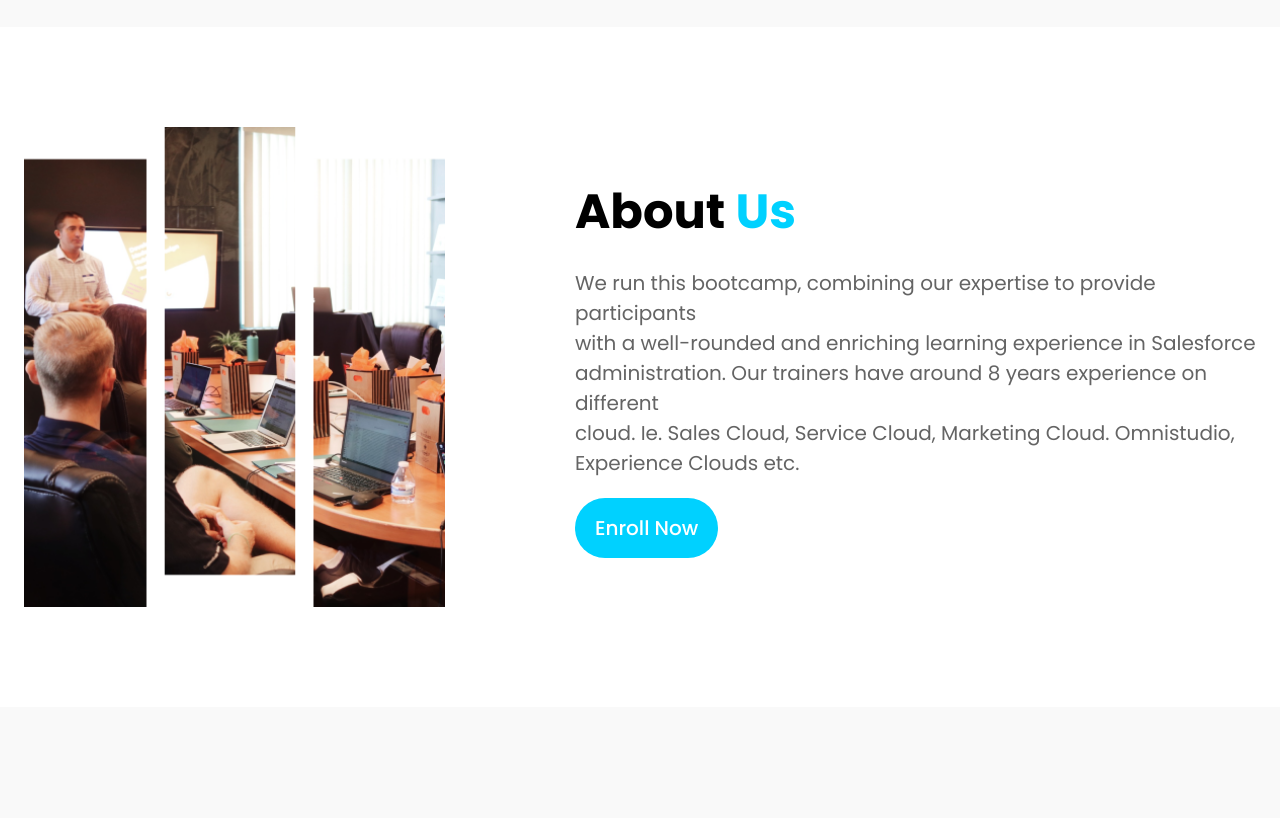
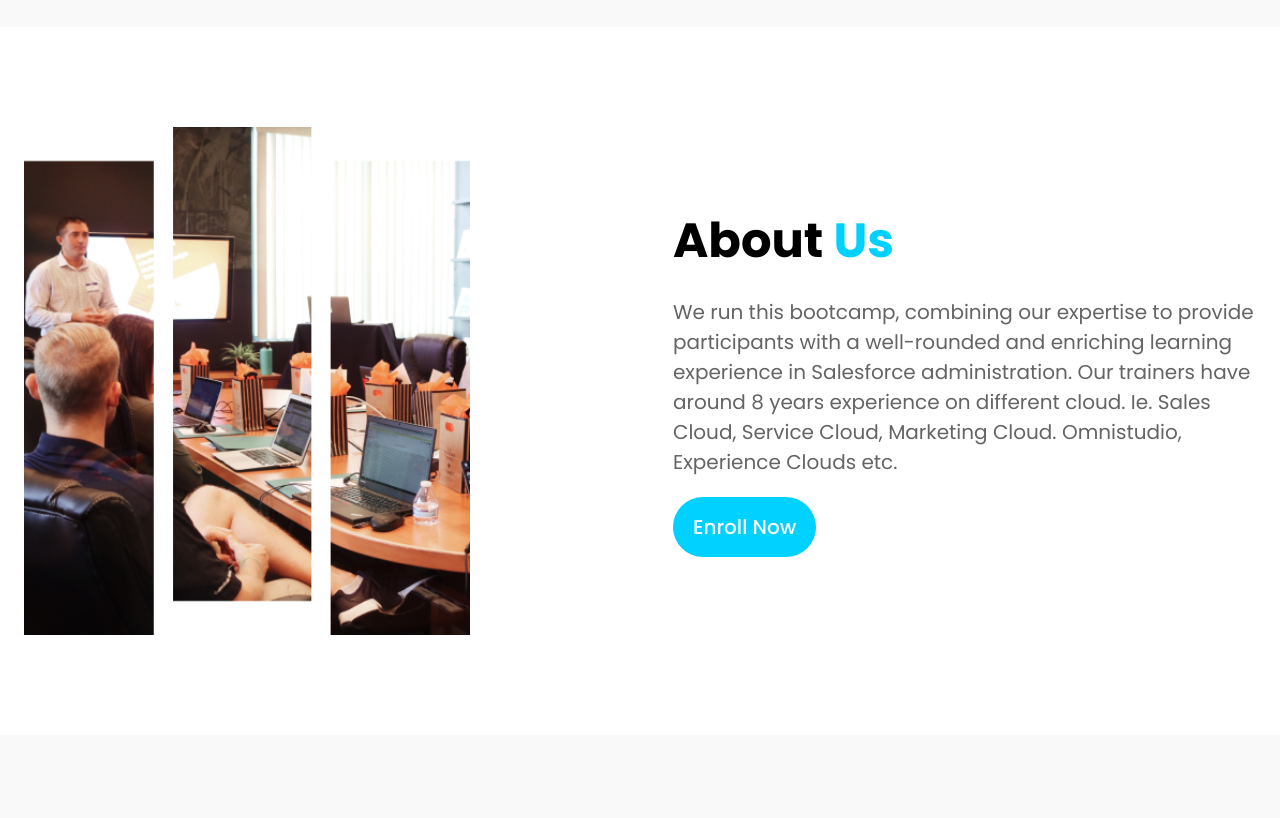
Before and after one commit to Iqtidartara/NM-Salesforce-Bootcamp, a Next.js app: page / in a window 1280 px wide. Shown: the part 740-1558 px from the top of the page. Built offline with nearby package versions, Linux system fonts and the light colour scheme.

Commit message:
NM Salesforce Bootcamp5

```diff
--- a/app/api/contact/route.ts
+++ b/app/api/contact/route.ts
@@ -10,8 +10,8 @@
   const transporter = nodemailer.createTransport({
     service: "gmail", // or your email service
     auth: {
-      user: "aryandevill12@gmail.com",
-      pass: "kmsn vuxf shvn noub",
+      user: process.env.EMAIL_USER,
+      pass: process.env.EMAIL_PASS
     },
   });
 
--- a/components/About.tsx
+++ b/components/About.tsx
@@ -1,39 +1,43 @@
-import React from 'react';
+import React from "react";
 import { Button } from "./ui/button";
 import Image from "next/image";
-import Link from 'next/link';
+import Link from "next/link";
 
 const About = () => {
   return (
     <section className="w-full bg-[#FFF]">
       <main className="max-w-[80rem] mx-auto px-6 py-[100px]">
-        <div className="flex items-center flex-col md:flex-row gap-[8.12rem] justify-between">
-        <div>
+        <div className="flex items-center flex-col md:flex-row gap-[4.12rem] justify-between">
+          <div className="w-1/2">
             <Image
-            src='/about.png' alt="/about.png" width={446} height={474} className=""/>
+              src="/about.png"
+              alt="/about.png"
+              width={446}
+              height={474}
+              className=""
+            />
           </div>
-          <div className="flex flex-col items-start gap-[1.25rem]">
+          <div className="flex flex-col items-start gap-[1.25rem] w-1/2">
             <h1 className="text-[2rem] md:text-[3rem] font-[700] text-[#000] leading-normal mt-4 md:mt-0">
-            About   <span className="text-[#00D1FF]">Us</span>
+              About <span className="text-[#00D1FF]">Us</span>
             </h1>
             <p className="text-[#646464] text-[1rem] md:text-[1.25rem] font-[400] leading-normal">
-            We run this bootcamp, combining our expertise to provide participants <b className="hidden md:block" /> with a well-rounded and enriching learning experience in Salesforce
-            <b className="hidden md:block" /> administration. Our trainers have around 8 years experience on different <b className="hidden md:block" /> cloud. Ie. Sales Cloud, Service Cloud, Marketing Cloud. Omnistudio, <b className="hidden md:block" /> Experience Clouds etc.
+              We run this bootcamp, combining our expertise to provide
+              participants with a well-rounded
+              and enriching learning experience in Salesforce administration. Our trainers
+              have around 8 years experience on different cloud. Ie. Sales Cloud, Service
+              Cloud, Marketing Cloud. Omnistudio, Experience Clouds etc.
             </p>
-            <Link
-            href='#contactForm'
-            >
-            <Button
-              className="bg-[#00D1FF] rounded-[3rem] text-[1.25rem] text-[#FFF] px-[20px] py-[30px]" >
-              Enroll Now
-            </Button>
+            <Link href="#contactForm">
+              <Button className="bg-[#00D1FF] rounded-[3rem] text-[1.25rem] text-[#FFF] px-[20px] py-[30px]">
+                Enroll Now
+              </Button>
             </Link>
           </div>
-
         </div>
       </main>
     </section>
-  )
-}
+  );
+};
 
-export default About
+export default About;
--- a/components/HomeSection.tsx
+++ b/components/HomeSection.tsx
@@ -14,7 +14,7 @@
             </h1>
             <p className="text-[#646464] text-[1rem] md:text-[1.25rem] font-[400] leading-normal">
               Elevate your future with our educational resources and <b className="hidden md:block" /> support,
-              making success a reality
+              making success a reality.
             </p>
             <Link
             href='#contactForm'
```
Also changed, not shown: 1 other file (tests, documents, lock files or other folders).
